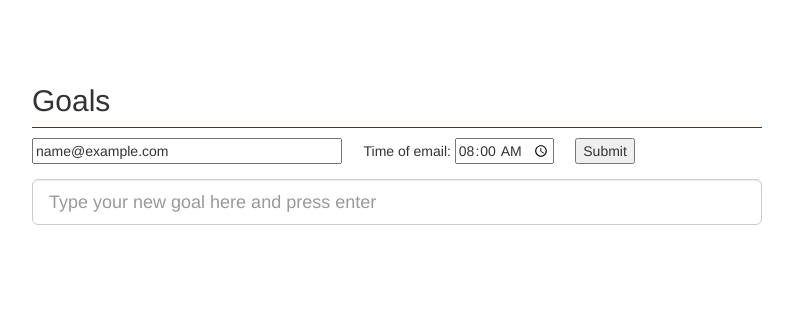
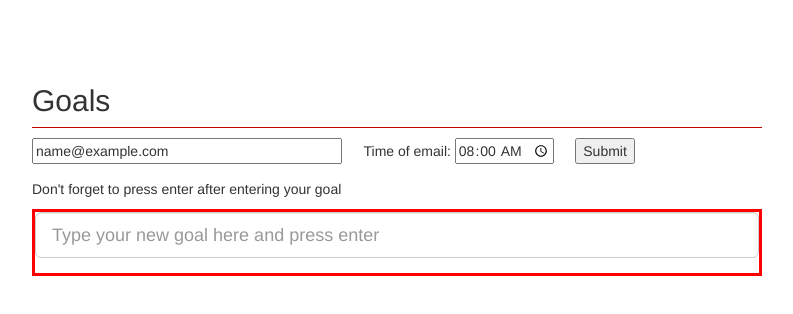
Before and after one commit to chinmayshah99/habit_front, a plain HTML site: page html/habit.html in a window 1280 px wide. Both pictures are taken after typing "name@example.com" into the empty fields and a click on the button "Submit". Shown: the whole page, without its empty margins (243-1036 px from the left). Drawn offline with nearby package versions, Linux system fonts and the light colour scheme; no server answers.

Commit message:
fixed auto submission of tasks.

```diff
--- a/html/habit.html
+++ b/html/habit.html
@@ -33,12 +33,13 @@
                         <button onclick="myfunc()"> Submit</button>
                     </div>
                 </form>
-                <form class="col-xs-12 form-horizontal list-add-item" ng-submit="addTodo(newItem)">
+                <p>Don't forget to press enter after entering your goal</p>
+                <form class="col-xs-12 form-horizontal list-add-item" ng-submit="addTodo(newItem)" id = 'todolister'>
                     <div class="form-group">
                         <input type="text" class="form-control input-lg" id="tdlist-new-item" ng-model="newItem" name="tdlist-new-item" placeholder="Type your new goal here and press enter" maxlength="30">
                     </div>
                 </form>
-                <ul class="list-group todolist">
+                <ul class="list-group todolist" >
                     <li class="list-group-item col-xs-12 todolist-item" ng-repeat="todo in todos track by $index">
                         <span class="todolist-item-content">{{ todo }}</span>
                     </li>
--- a/js/habit.js
+++ b/js/habit.js
@@ -24,8 +24,10 @@ app.controller("todoListController", ['$scope', function($scope) {
 function myfunc(){
     console.log('hello, world')
     console.log(x)
-    if(document.getElementById("emailer").value === ''){
-
+    if(document.getElementById("emailer").value === '' || x.length === 0){
+        console.log('its here')
+        $('#todolister').css({'border': '3px solid #ff0000'});
+        // alert('press enter')
     }
     else{
         const tz = Date()
```
Also changed, not shown: html/final.html (+2 -1 lines).
